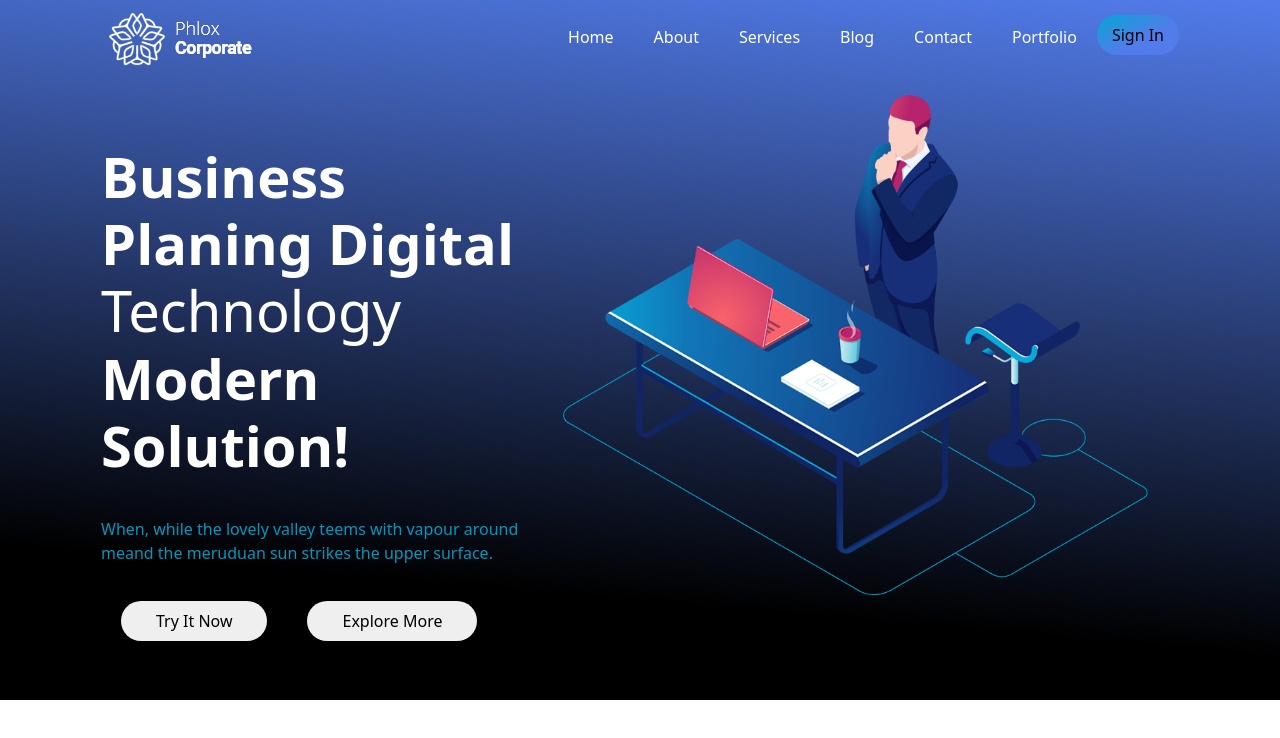
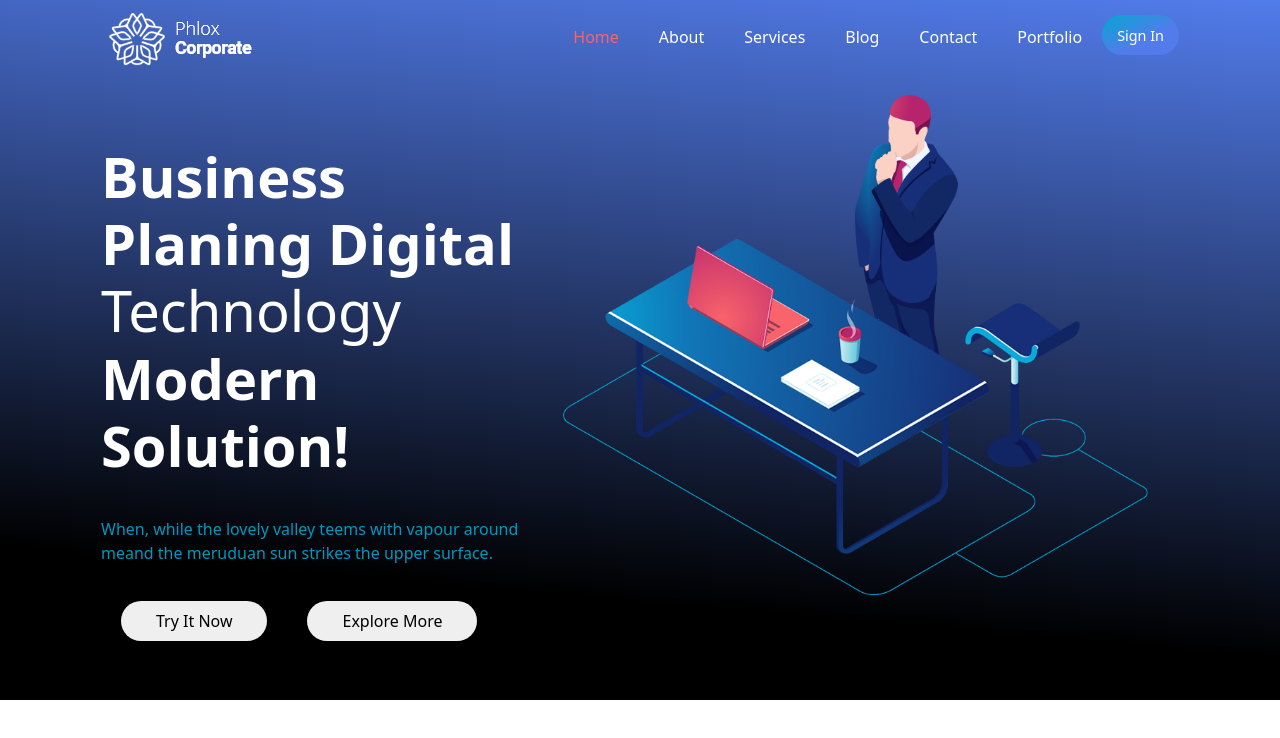
Before and after one commit to mikzanco/corporate-landing, a Vue app: page / in a window 1280 px wide. In both pictures the pointer is over the item "Home". Shown: the top 738 px of the page. Built offline with nearby package versions, Linux system fonts and the light colour scheme.

Commit message:
fix hover sugli li nel'header per renderli rossi

```diff
--- a/src/components/AppHeader.vue
+++ b/src/components/AppHeader.vue
@@ -51,6 +51,9 @@ export default {
             .nav .list li{
                 padding: 20px;
                 list-style-type: none;
+                &:hover{
+                    color: rgba(249,99,107,1);
+                }
 
             }
             button{
@@ -62,6 +65,8 @@ export default {
                 background: linear-gradient(153deg, rgba(3,167,211,1) 0%, rgba(82,124,235,1) 60%);
                 span{
                     padding: 10px;
+                    color: white;
+                    font-size: 0.9rem;
                 }
             }
         }
```
